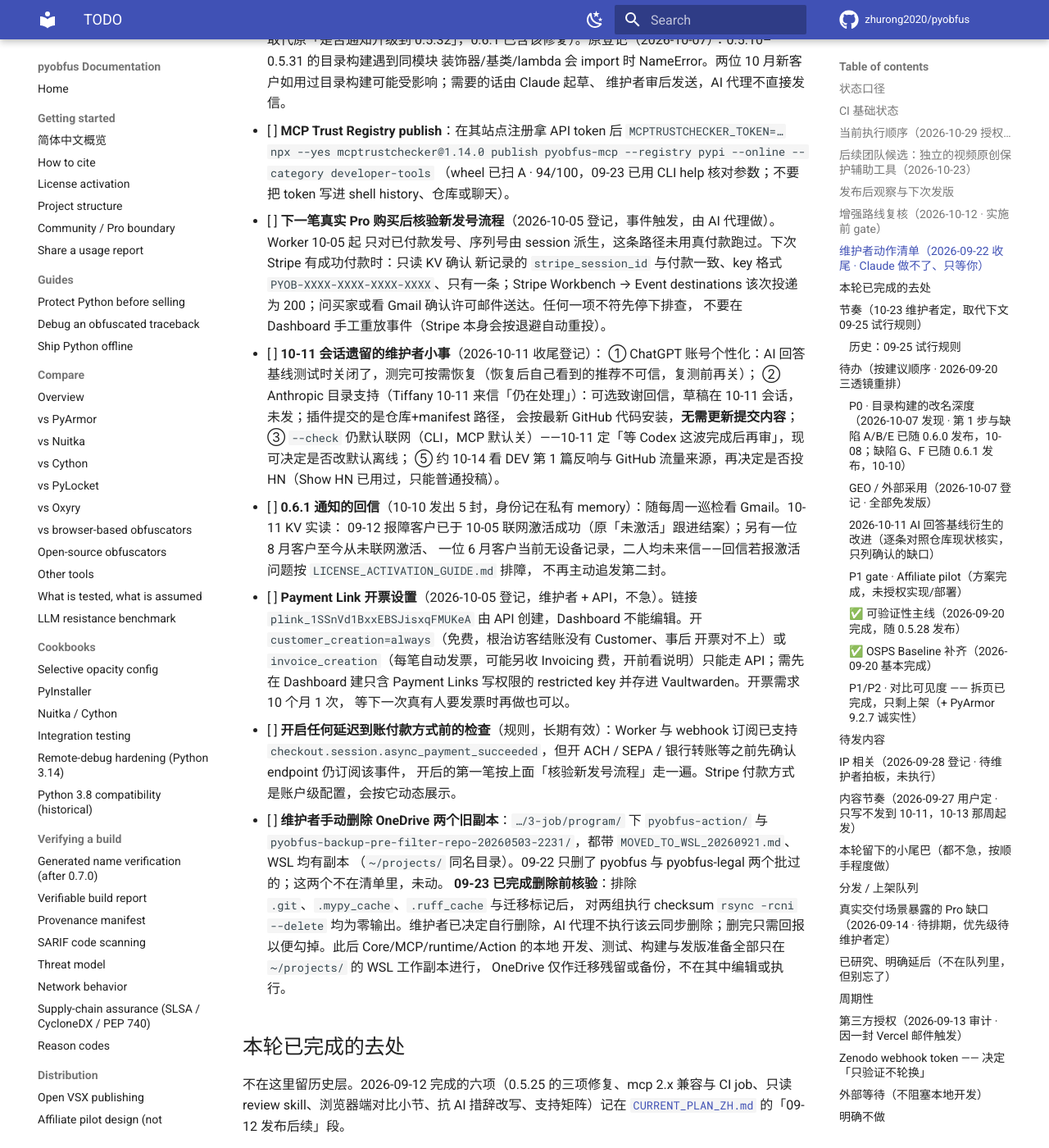
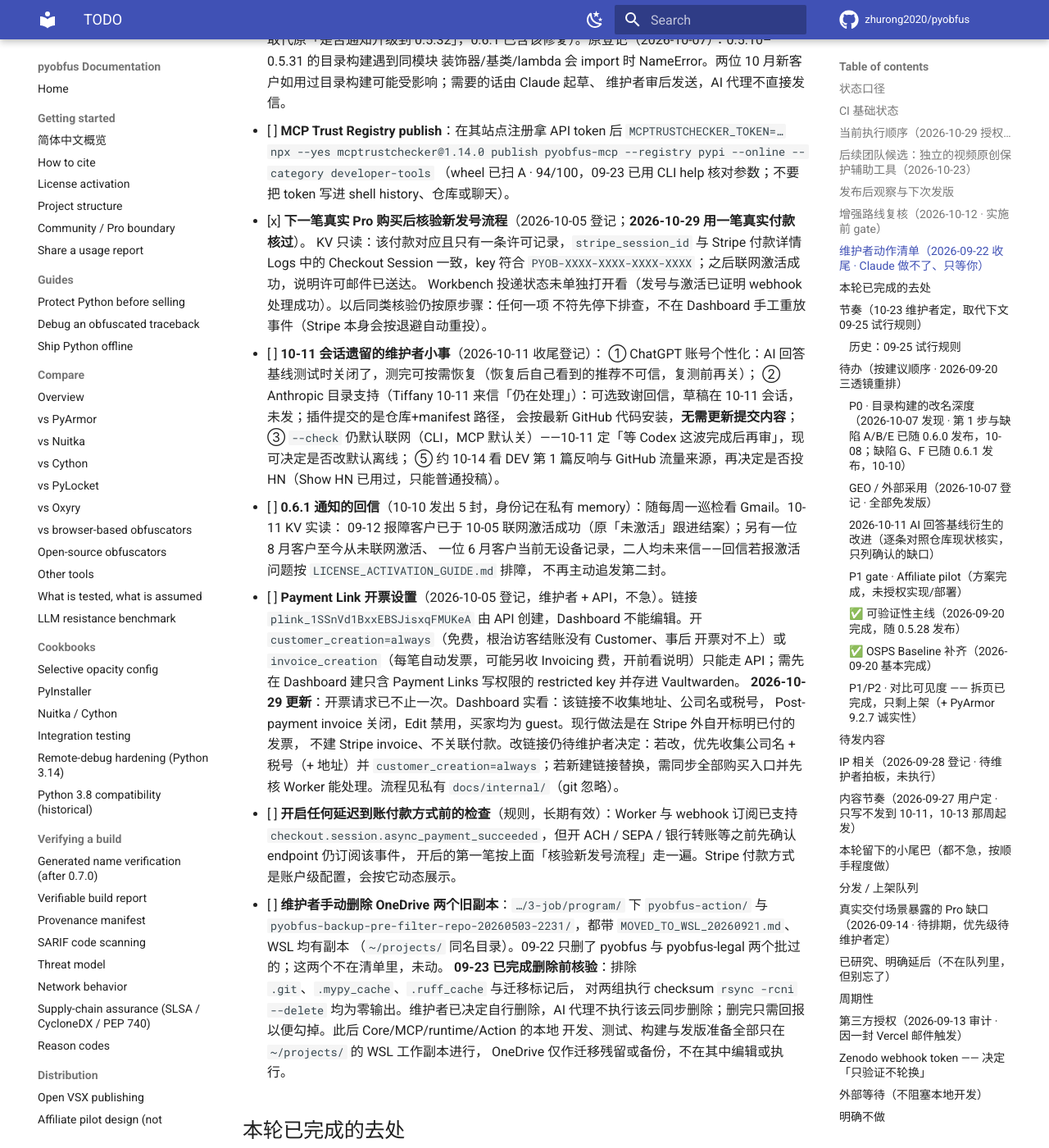
Before and after one commit to zhurong2020/pyobfus, an MkDocs documentation site: the page built from docs/TODO.md, in a window 1280 px wide and 1400 px high, scrolled down 3536 px. Shown: the whole window at 82% size. Built offline with MkDocs 1.6.1 and Material for MkDocs 9.7.7, drawn with Linux system fonts in a browser that asks for light colours; comment, search, counter and statistics services are not loaded.

Commit message:
docs(todo): close new-key issuance check and update invoice item
A real purchase confirmed the Worker's paid-only issuance with
session-derived keys: one licence record, matching Checkout Session,
expected key format, and a successful online activation.

Invoice requests keep arriving for a Payment Link that collects no
billing details. Record the observed link settings and the current
practice of issuing a paid invoice outside Stripe; the link change
stays open for the maintainer.

Co-Authored-By: Claude Opus 5.5 <noreply@anthropic.com>

```diff
--- a/docs/TODO.md
+++ b/docs/TODO.md
@@ -98,11 +98,11 @@
 - [ ] **MCP Trust Registry publish**：在其站点注册拿 API token 后
       `MCPTRUSTCHECKER_TOKEN=… npx --yes mcptrustchecker@1.14.0 publish pyobfus-mcp --registry pypi --online --category developer-tools`
       （wheel 已扫 A · 94/100，09-23 已用 CLI help 核对参数；不要把 token 写进 shell history、仓库或聊天）。
-- [ ] **下一笔真实 Pro 购买后核验新发号流程**（2026-10-05 登记，事件触发，由 AI 代理做）。Worker 10-05 起
-      只对已付款发号、序列号由 session 派生，这条路径未用真付款跑过。下次 Stripe 有成功付款时：只读 KV 确认
-      新记录的 `stripe_session_id` 与付款一致、key 格式 `PYOB-XXXX-XXXX-XXXX-XXXX`、只有一条；Stripe
-      Workbench → Event destinations 该次投递为 200；问买家或看 Gmail 确认许可邮件送达。任何一项不符先停下排查，
-      不要在 Dashboard 手工重放事件（Stripe 本身会按退避自动重投）。
+- [x] **下一笔真实 Pro 购买后核验新发号流程**（2026-10-05 登记；**2026-10-29 用一笔真实付款核过**）。
+      KV 只读：该付款对应且只有一条许可记录，`stripe_session_id` 与 Stripe 付款详情 Logs 中的 Checkout Session
+      一致，key 符合 `PYOB-XXXX-XXXX-XXXX-XXXX`；之后联网激活成功，说明许可邮件已送达。
+      Workbench 投递状态未单独打开看（发号与激活已证明 webhook 处理成功）。以后同类核验仍按原步骤：任何一项
+      不符先停下排查，不在 Dashboard 手工重放事件（Stripe 本身会按退避自动重投）。
 - [ ] **10-11 会话遗留的维护者小事**（2026-10-11 收尾登记）：
       ① ChatGPT 账号个性化：AI 回答基线测试时关闭了，测完可按需恢复（恢复后自己看到的推荐不可信，复测前再关）；
       ② Anthropic 目录支持（Tiffany 10-11 来信「仍在处理」）：可选致谢回信，草稿在 10-11 会话，未发；插件提交的是仓库+manifest 路径，
@@ -116,8 +116,12 @@
 - [ ] **Payment Link 开票设置**（2026-10-05 登记，维护者 + API，不急）。链接 `plink_1SSnVd1BxxEBSJisxqFMUKeA`
       由 API 创建，Dashboard 不能编辑。开 `customer_creation=always`（免费，根治访客结账没有 Customer、事后
       开票对不上）或 `invoice_creation`（每笔自动发票，可能另收 Invoicing 费，开前看说明）只能走 API；需先在
-      Dashboard 建只含 Payment Links 写权限的 restricted key 并存进 Vaultwarden。开票需求 10 个月 1 次，
-      等下一次真有人要发票时再做也可以。
+      Dashboard 建只含 Payment Links 写权限的 restricted key 并存进 Vaultwarden。
+      **2026-10-29 更新**：开票请求已不止一次。Dashboard 实看：该链接不收集地址、公司名或税号，
+      Post-payment invoice 关闭，Edit 禁用，买家均为 guest。现行做法是在 Stripe 外自开标明已付的发票，
+      不建 Stripe invoice、不关联付款。改链接仍待维护者决定：若改，优先收集公司名 + 税号（+ 地址）并
+      `customer_creation=always`；若新建链接替换，需同步全部购买入口并先核 Worker 能处理。流程见私有
+      `docs/internal/`（git 忽略）。
 - [ ] **开启任何延迟到账付款方式前的检查**（规则，长期有效）：Worker 与 webhook 订阅已支持
       `checkout.session.async_payment_succeeded`，但开 ACH / SEPA / 银行转账等之前先确认 endpoint 仍订阅该事件，
       开后的第一笔按上面「核验新发号流程」走一遍。Stripe 付款方式是账户级配置，会按它动态展示。
```
